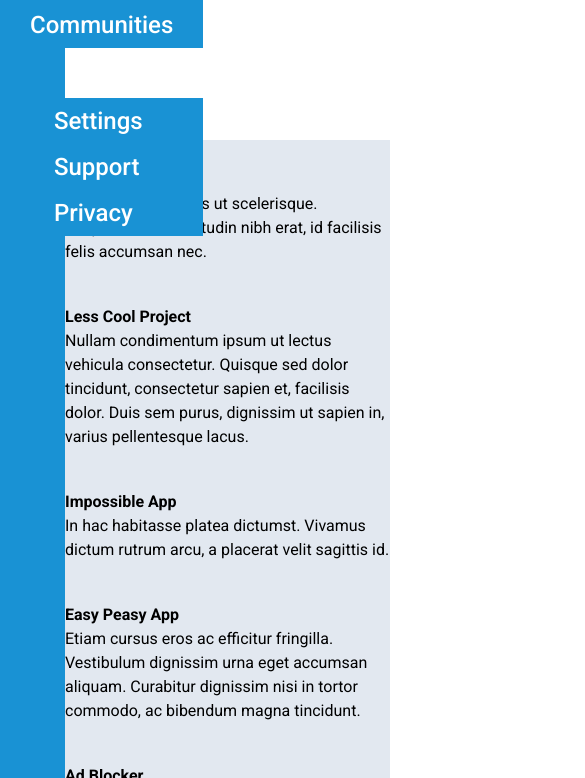
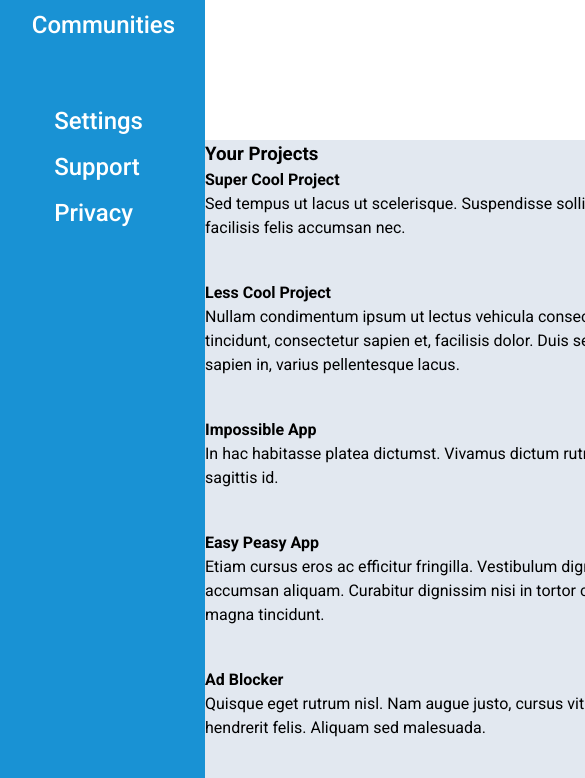
Before and after one commit to ElenaWikoff/odin-admin-dashboard, a plain HTML site: page index.html in a window 390 px wide. Shown: the part 360-1138 px from the top of the page, 585 px wide, since content can reach past the window. Drawn offline with Linux system fonts and the light colour scheme; a web font is replaced by a local one.

Commit message:
Make sidebar more responsive

```diff
--- a/styles.css
+++ b/styles.css
@@ -63,8 +63,15 @@ body {
 
 .dashboard {
     display: grid;
-    grid-template-columns: repeat(12, 1fr);
+    grid-template-columns: 300px 10fr;
     grid-template-rows: 500px 1fr;
+}
+
+@media screen and (max-width: 1024px) {
+    .dashboard {
+        grid-template-columns: 205px 10fr;
+    }
+
 }
 
 /* Sidebar */
@@ -117,6 +124,7 @@ body {
 
 .sidebar .sidebar-nav>ul>li {
     position: relative;
+    /* max-width: 100%; */
     display: grid;
     grid-template-columns: 1fr 5fr;
     list-style: none;
```
